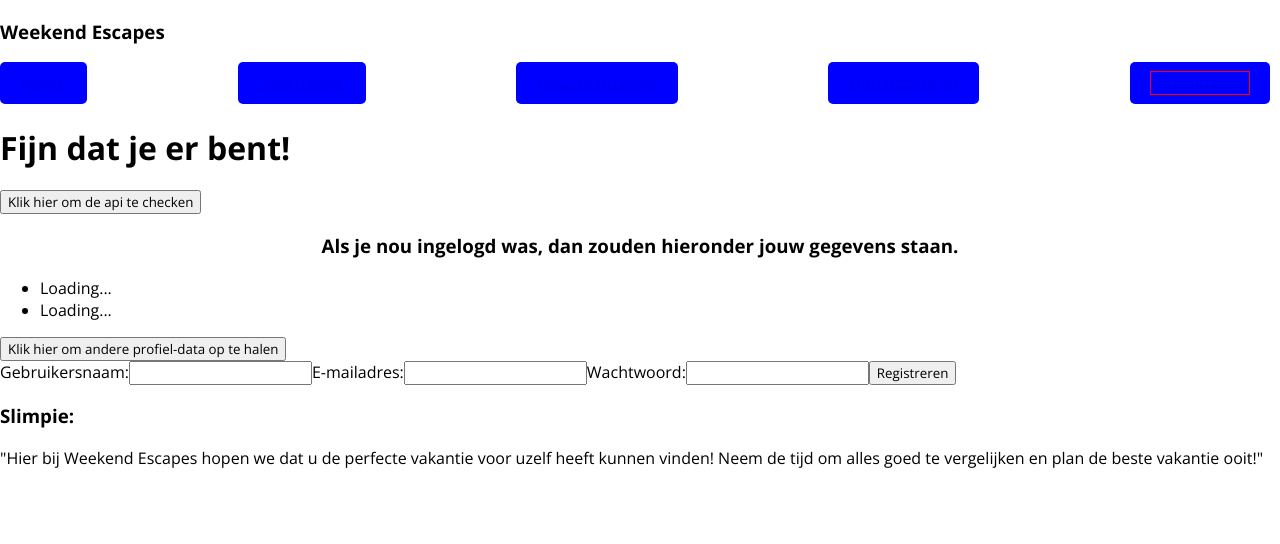
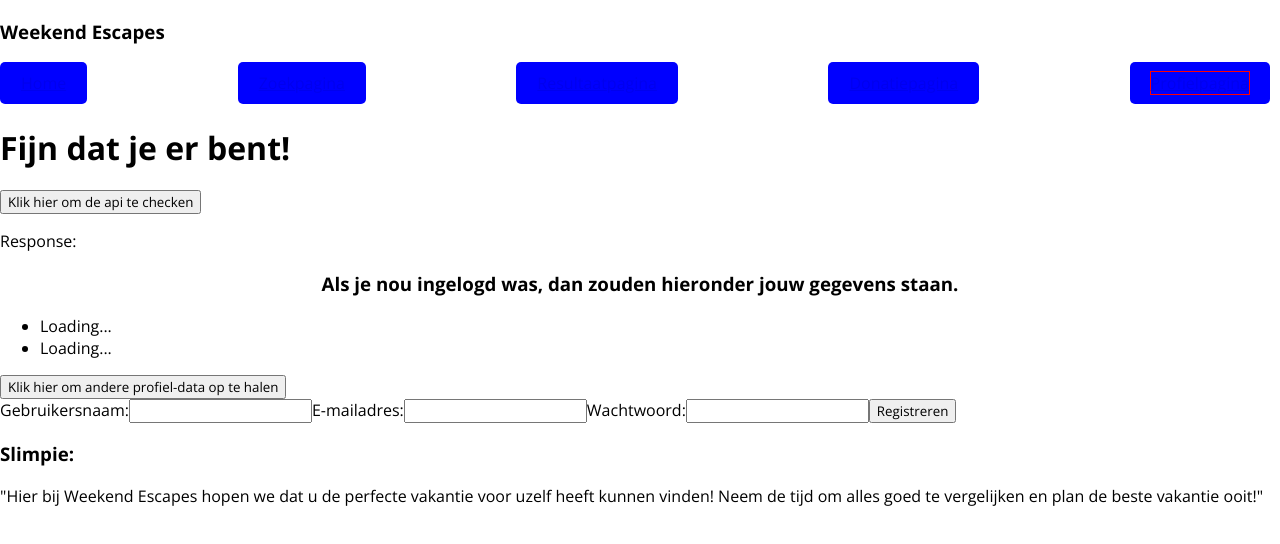
Before and after one commit to sebasvisser/2022-frontend-eindopdracht, a React (Create React App) app: page /profile in a window 1280 px wide. Shown: the top 544 px of the page. Built offline with nearby package versions, Linux system fonts and the light colour scheme; no server answers.

Commit message:
backend check afgemaakt. repsons ook op pagina zichtbaar

```diff
--- a/src/components/login/login.js
+++ b/src/components/login/Login.js
@@ -1,5 +1,5 @@
 import React, { useState } from "react";
-import "./login.css";
+import "./Login.css";
 
 function SignupForm() {
   const [username, setUsername] = useState("");
--- a/src/pages/profile/Profile.js
+++ b/src/pages/profile/Profile.js
@@ -1,21 +1,26 @@
 import React, { useState, useEffect } from "react";
 import Footer from "../../components/footer/Footer";
-import SignupForm from "../../components/login/login";
+import SignupForm from "../../components/login/Login";
 import axios from "axios";
 import "./Profile.css";
 
+function Profile() {
+  // stukje state om de backend dingen op te slaan
+  const [apiData, setApiData] = useState("");
+  // backend aanspreken om te testen of die wakker is ;)
   async function makeGetRequest() {
     try {
       const apiCheck = await axios.get(
         "https://frontend-educational-backend.herokuapp.com/api/test/all"
       );
       console.log(apiCheck);
+      setApiData(apiCheck.data);
+      console.log(apiData); // hier komt nog een lege string uit omdat state niet snel genoeg geupdate is voordat deze regel uitgevoerd wordt.
+      console.log(apiCheck.data); // Hier zie je wat er had moeten staan.
     } catch (e) {
       console.error(e);
     }
   }
-
-function Profile() {
   // Stukje state om alle info over profiel in op te slaan
   const [personData, setPersonData] = useState({});
   // Data van API binnenhalen zodat Profiel van Random iemand getoond kan worden indien niet ingelogd.
@@ -38,6 +43,7 @@ function Profile() {
         <button onClick={makeGetRequest}>
           Klik hier om de api te checken{" "}
         </button>
+        <p>Response: {apiData} </p>
         <h3>
           Als je nou ingelogd was, dan zouden hieronder jouw gegevens staan.
         </h3>
```
Also changed, not shown: src/components/login/Login.css (added), src/components/login/login.css (deleted). Lines whose indentation alone changed are shown as unchanged.
